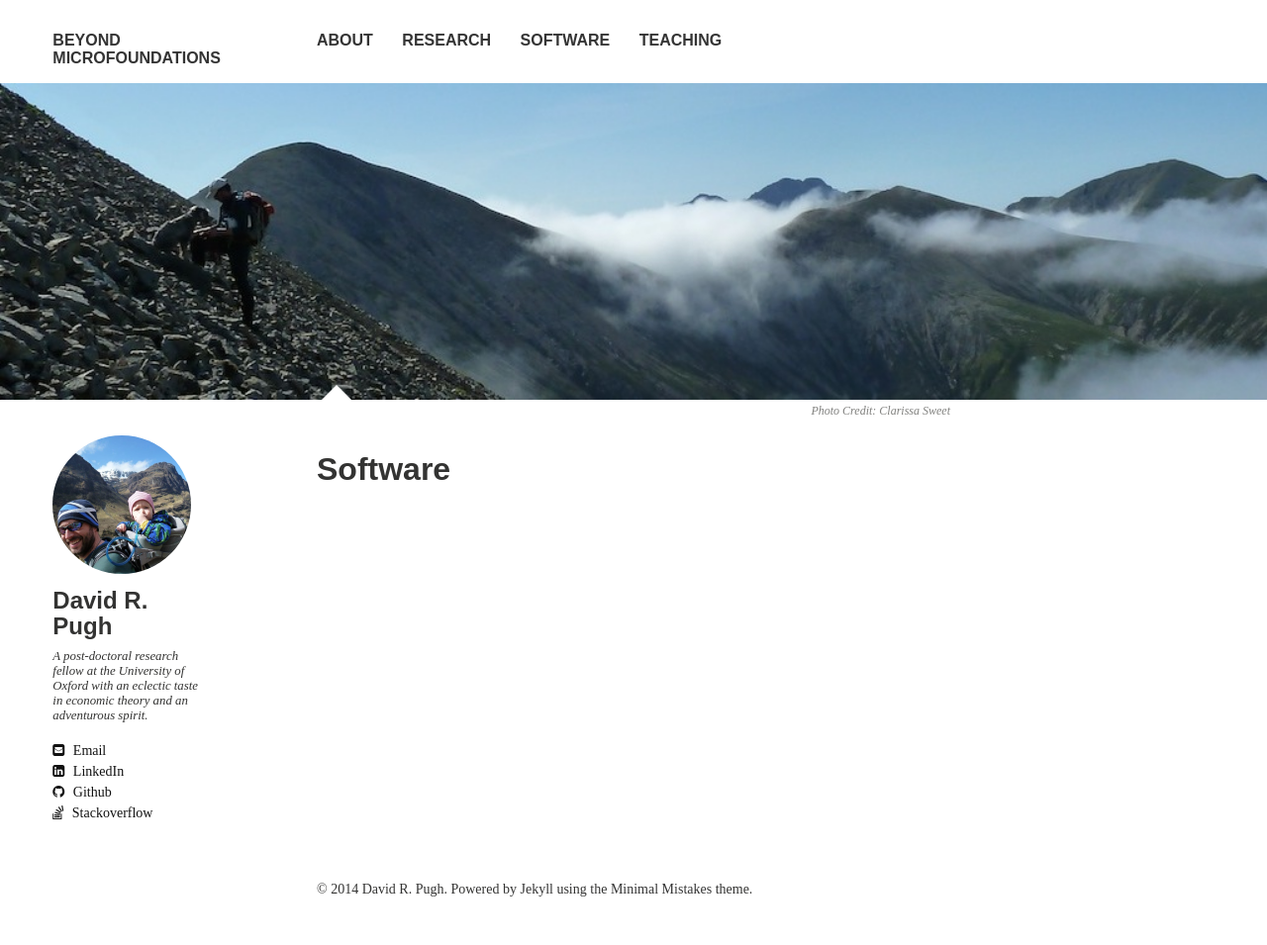
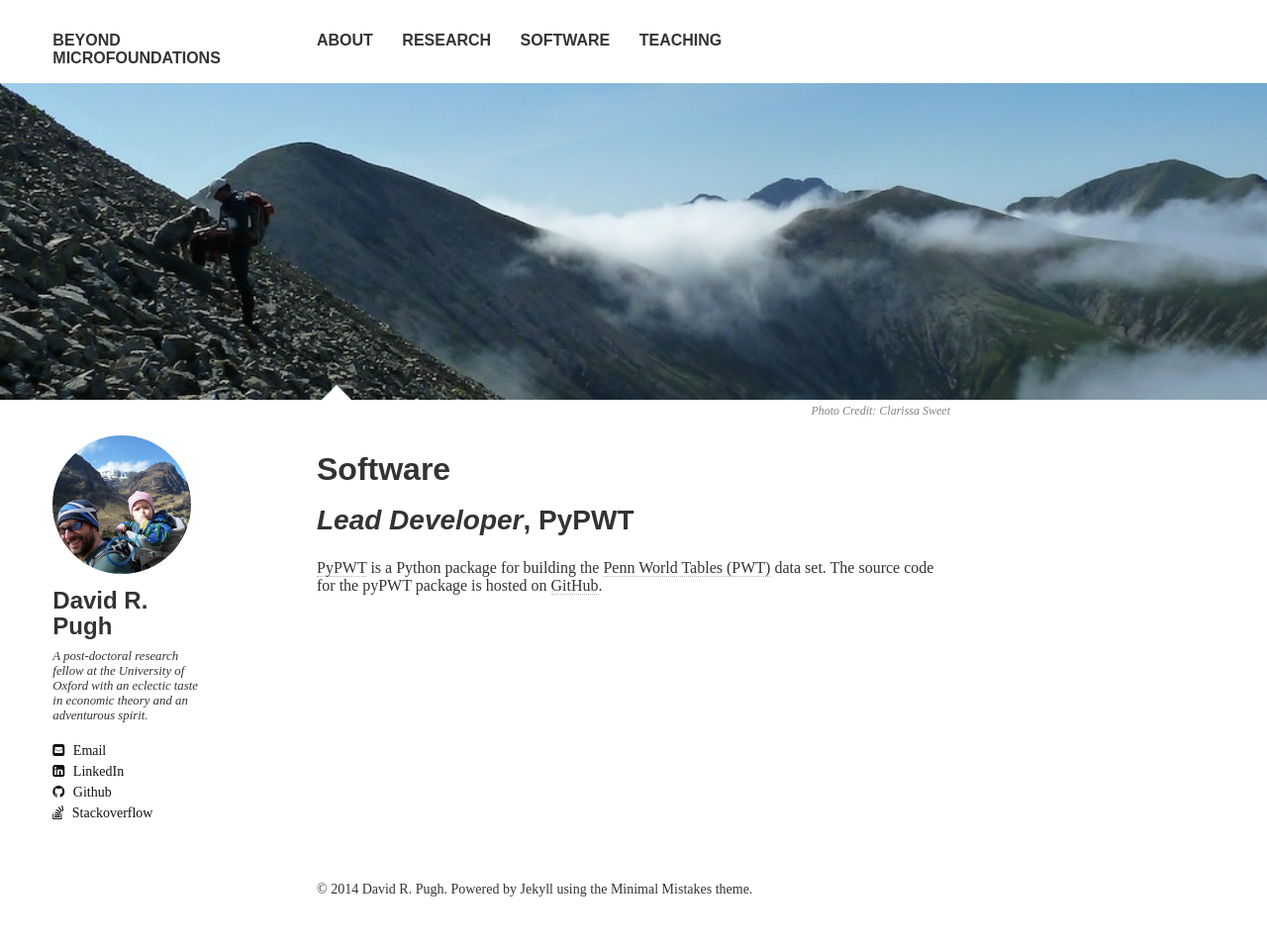
Before and after one commit to Lcpssm/davidrpugh.github.io, a Jekyll site: the page built from software/index.md, in a window 1280 px wide. Shown: the whole page at 99% size. Built offline with Jekyll 4.4.1, drawn with Linux system fonts in a browser that asks for light colours; nearby versions of some CDN libraries; some web fonts are replaced.

Commit message:
Added basic information about pyPWT.

```diff
--- a/software/index.md
+++ b/software/index.md
@@ -9,3 +9,6 @@ image:
   feature: climbing-glamaig.jpg
   credit: Clarissa Sweet
 ---
+
+## *Lead Developer*, PyPWT
+[PyPWT](/software/pypwt) is a Python package for building the [Penn World Tables (PWT)](http://www.rug.nl/research/ggdc/data/penn-world-table) data set. The source code for the pyPWT package is hosted on [GitHub](https://github.com/davidrpugh/penn-world-tables).
```
Also changed, not shown: software/pypwt/index.md (added, +20 -0 lines).
